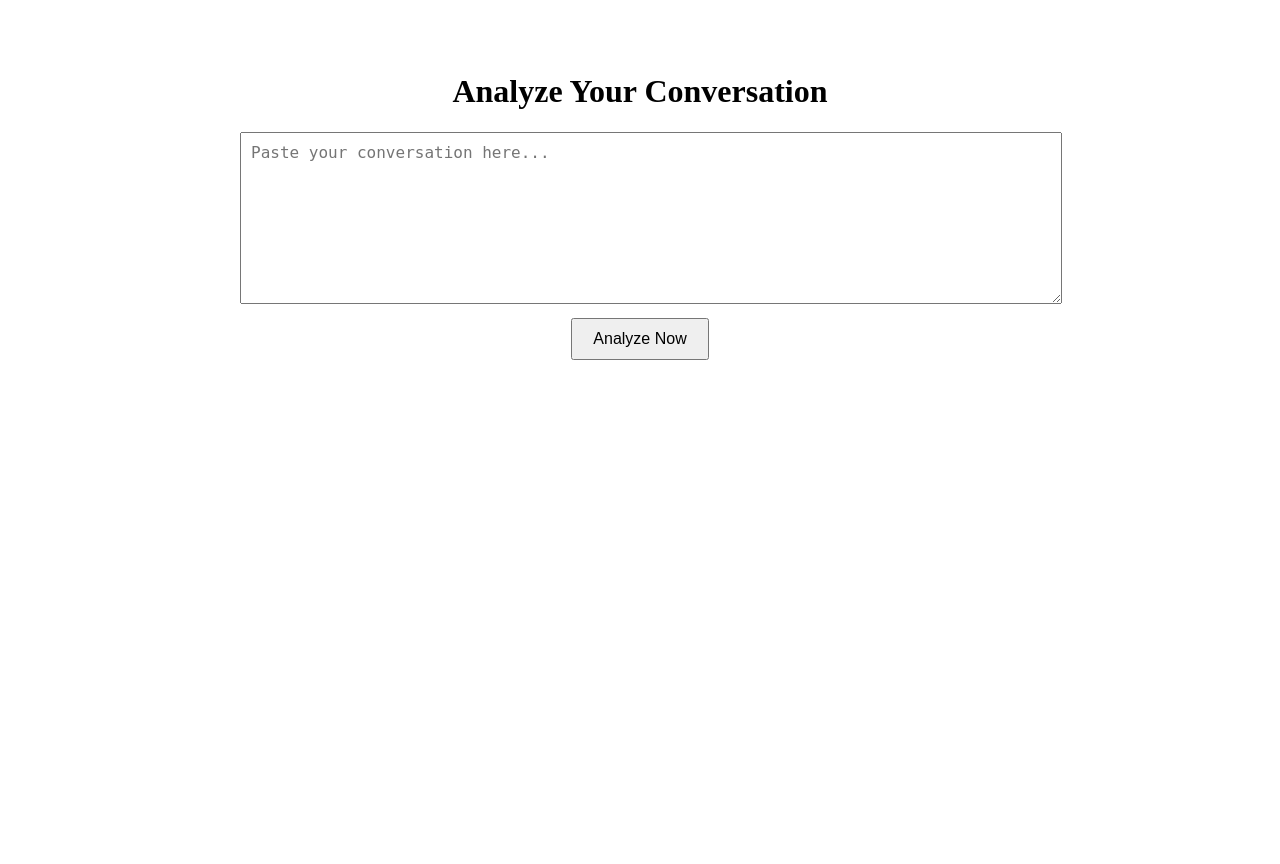
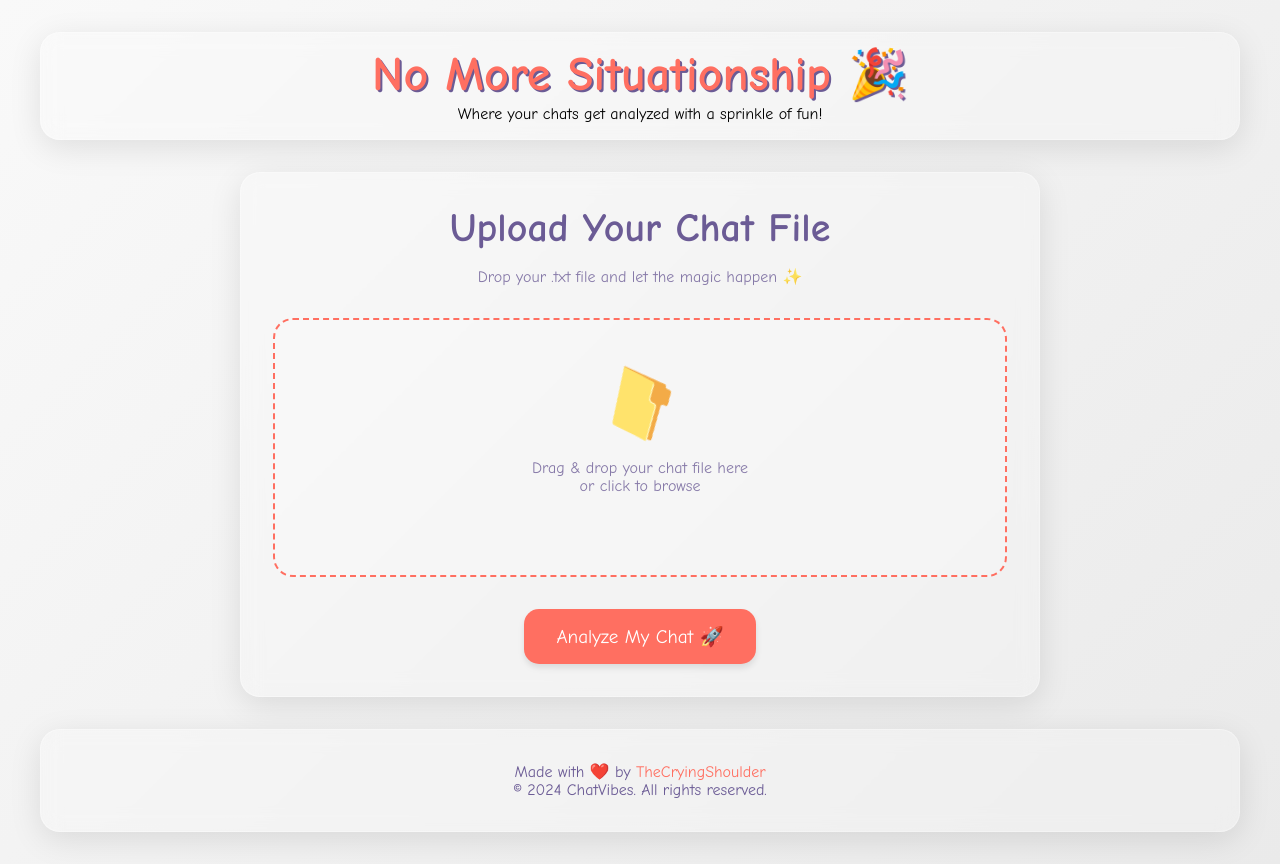
Before and after one commit to Pradyumna-yes/RedFlag, a Flask app: page / in a window 1280 px wide; the page is wider, and only the part inside the window is pictured. Before the commit the page ends 360 px from the top of that part, so only its background shows below. Run offline with Flask 3, Linux system fonts and the light colour scheme.

Commit message:
Update index.html

```diff
--- a/templates/index.html
+++ b/templates/index.html
@@ -3,90 +3,306 @@
 <head>
     <meta charset="UTF-8">
     <meta name="viewport" content="width=device-width, initial-scale=1.0">
-    <title>Relationship Analyzer</title>
+    <title>No More Situationship - Fun Chat Analyzer</title>
+    <script src="https://cdn.jsdelivr.net/npm/chart.js"></script>
+    <script src="https://cdnjs.cloudflare.com/ajax/libs/animejs/3.2.1/anime.min.js"></script>
     <style>
-        .container { max-width: 800px; margin: 2rem auto; padding: 20px; text-align: center; }
-        textarea { width: 100%; height: 150px; padding: 10px; font-size: 16px; }
-        button { padding: 10px 20px; margin-top: 10px; font-size: 16px; cursor: pointer; }
-        .result { margin-top: 20px; padding: 15px; background: #f5f5f5; display: none; }
-        .error { color: red; margin-top: 10px; }
-        .loading { font-style: italic; color: gray; }
+        :root {
+            --primary: #ff6f61; /* Coral */
+            --secondary: #6b5b95; /* Purple */
+            --accent: #88b04b; /* Green */
+            --bg: linear-gradient(135deg, #f9f9f9, #eaeaea);
+            --glass: rgba(255, 255, 255, 0.2);
+            --shadow: 0 8px 32px rgba(0, 0, 0, 0.1);
+        }
+
+        * {
+            box-sizing: border-box;
+            margin: 0;
+            padding: 0;
+            font-family: 'Comic Neue', cursive, sans-serif;
+        }
+
+        body {
+            background: var(--bg);
+            min-height: 100vh;
+            display: flex;
+            flex-direction: column;
+            align-items: center;
+            justify-content: center;
+            padding: 2rem;
+        }
+
+        /* Glass Morphism Effect */
+        .glass {
+            background: var(--glass);
+            backdrop-filter: blur(10px);
+            border-radius: 20px;
+            border: 1px solid rgba(255, 255, 255, 0.3);
+            box-shadow: var(--shadow);
+        }
+
+        /* Header Styles */
+        header {
+            width: 100%;
+            max-width: 1200px;
+            padding: 1rem;
+            text-align: center;
+            margin-bottom: 2rem;
+        }
+
+        .logo {
+            font-size: 3rem;
+            font-weight: bold;
+            color: var(--primary);
+            text-shadow: 2px 2px 0 var(--secondary);
+            animation: float 3s ease-in-out infinite;
+        }
+
+        @keyframes float {
+            0%, 100% { transform: translateY(0); }
+            50% { transform: translateY(-10px); }
+        }
+
+        /* Main Upload Section */
+        .upload-section {
+            width: 100%;
+            max-width: 800px;
+            padding: 2rem;
+            text-align: center;
+            margin-bottom: 2rem;
+        }
+
+        .upload-section h1 {
+            font-size: 2.5rem;
+            color: var(--secondary);
+            margin-bottom: 1rem;
+        }
+
+        .upload-section p {
+            color: var(--secondary);
+            opacity: 0.8;
+            margin-bottom: 2rem;
+        }
+
+        .file-input-wrapper {
+            position: relative;
+            margin: 2rem 0;
+        }
+
+        .file-input {
+            opacity: 0;
+            position: absolute;
+            width: 100%;
+            height: 100%;
+            cursor: pointer;
+        }
+
+        .upload-box {
+            border: 2px dashed var(--primary);
+            border-radius: 20px;
+            padding: 3rem 2rem;
+            transition: all 0.3s ease;
+            background: var(--glass);
+            cursor: pointer;
+        }
+
+        .upload-box:hover {
+            background: rgba(255, 111, 97, 0.1);
+            border-color: var(--accent);
+        }
+
+        .upload-icon {
+            font-size: 4rem;
+            color: var(--primary);
+            margin-bottom: 1rem;
+            animation: spin 5s linear infinite;
+        }
+
+        @keyframes spin {
+            0% { transform: rotate(0); }
+            100% { transform: rotate(360deg); }
+        }
+
+        .analyze-btn {
+            background: var(--primary);
+            color: white;
+            border: none;
+            padding: 1rem 2rem;
+            border-radius: 15px;
+            font-size: 1.2rem;
+            cursor: pointer;
+            transition: all 0.3s ease;
+            box-shadow: 0 4px 6px rgba(0, 0, 0, 0.1);
+        }
+
+        .analyze-btn:hover {
+            transform: translateY(-2px);
+            box-shadow: 0 6px 12px rgba(0, 0, 0, 0.2);
+            background: var(--secondary);
+        }
+
+        /* Results Section */
+        .results-section {
+            width: 100%;
+            max-width: 800px;
+            padding: 2rem;
+            margin-top: 2rem;
+            display: none;
+        }
+
+        .results-section h2 {
+            color: var(--secondary);
+            margin-bottom: 1rem;
+        }
+
+        #analysis-content {
+            color: var(--secondary);
+            font-size: 1.1rem;
+        }
+
+        /* Footer Styles */
+        footer {
+            width: 100%;
+            max-width: 1200px;
+            padding: 2rem;
+            text-align: center;
+            margin-top: auto;
+            color: var(--secondary);
+        }
+
+        footer a {
+            color: var(--primary);
+            text-decoration: none;
+            transition: opacity 0.3s ease;
+        }
+
+        footer a:hover {
+            opacity: 0.8;
+        }
+
+        /* Notification Styles */
+        .notification {
+            position: fixed;
+            bottom: 20px;
+            right: 20px;
+            padding: 1rem 2rem;
+            border-radius: 10px;
+            color: white;
+            font-weight: bold;
+            animation: slideIn 0.5s ease-out;
+        }
+
+        .notification.success {
+            background: #88b04b;
+        }
+
+        .notification.error {
+            background: #ff6f61;
+        }
+
+        @keyframes slideIn {
+            from { transform: translateX(100%); }
+            to { transform: translateX(0); }
+        }
     </style>
+    <link href="https://fonts.googleapis.com/css2?family=Comic+Neue:wght@400;700&display=swap" rel="stylesheet">
 </head>
 <body>
-    <div class="container">
-        <h1>Analyze Your Conversation</h1>
-        <textarea id="conversation" placeholder="Paste your conversation here..."></textarea>
-        <button onclick="analyze()">Analyze Now</button>
+    <header class="glass">
+        <div class="logo">No More Situationship 🎉</div>
+        <p>Where your chats get analyzed with a sprinkle of fun!</p>
+    </header>
 
-        <p id="loading" class="loading" style="display: none;">Analyzing... Please wait.</p>
-        <p id="error" class="error"></p>
+    <div class="upload-section glass">
+        <h1>Upload Your Chat File</h1>
+        <p>Drop your .txt file and let the magic happen ✨</p>
 
-        <div class="result" id="results">
-            <h3>Analysis Results:</h3>
-            <div id="relationship"></div>
-            <div id="sentiment"></div>
-            <div id="intentions"></div>
-            <div id="topics"></div>
+        <div class="file-input-wrapper">
+            <input type="file"
+                   id="fileInput"
+                   class="file-input"
+                   accept=".txt"
+                   onchange="handleFileSelect(event)">
+            <div class="upload-box" onclick="document.getElementById('fileInput').click()">
+                <div class="upload-icon">📁</div>
+                <p>Drag & drop your chat file here<br>or click to browse</p>
+                <p id="fileName" style="margin-top: 1rem; color: var(--primary);"></p>
+            </div>
         </div>
+
+        <button class="analyze-btn" onclick="analyze()">
+            Analyze My Chat 🚀
+        </button>
     </div>
 
+    <div class="results-section glass" id="results">
+        <h2>Analysis Results:</h2>
+        <div id="analysis-content"></div>
+    </div>
+
+    <footer class="glass">
+        <p>Made with ❤️ by <a href="#your-link">TheCryingShoulder</a></p>
+        <p>© 2024 ChatVibes. All rights reserved.</p>
+    </footer>
+
     <script>
+        // File Handling
+        function handleFileSelect(event) {
+            const file = event.target.files[0];
+            if (file) {
+                document.getElementById('fileName').textContent = file.name;
+                showNotification('File uploaded successfully! 🎉', 'success');
+            }
+        }
+
         async function analyze() {
-            const conversation = document.getElementById('conversation').value.trim();
-            const resultsDiv = document.getElementById('results');
-            const loadingText = document.getElementById('loading');
-            const errorText = document.getElementById('error');
-
-            if (!conversation) {
-                errorText.textContent = "Please enter a conversation.";
-                resultsDiv.style.display = "none";
+            const fileInput = document.getElementById('fileInput');
+            if (!fileInput.files.length) {
+                showNotification('Please select a file first!', 'error');
                 return;
             }
 
-            // Clear previous results and show loading
-            errorText.textContent = "";
-            resultsDiv.style.display = "none";
-            loadingText.style.display = "block";
+            const file = fileInput.files[0];
+            const text = await file.text();
 
-            try {
-                const response = await fetch('http://127.0.0.1:5000/analyze', {
-                    method: 'POST',
-                    headers: { 'Content-Type': 'application/json' },
-                    body: JSON.stringify({ text: conversation }) // Fixed key to "text"
-                });
+			console.log("📤 Sending to API:", text); // Debugging log
 
-                if (!response.ok) {
-                    throw new Error("Server error. Please try again later.");
-                }
+            const response = await fetch('/analyze', {
+                method: 'POST',
+                headers: { 'Content-Type': 'application/json' },
+                body: JSON.stringify({ text: text })
+            });
 
-                const data = await response.json();
+            if (!response.ok) {
+                showNotification('Analysis failed', 'error');
+                return;
+            }
 
-                // Hide loading
-                loadingText.style.display = "none";
+            const data = await response.json();
+			 console.log("✅ API Response:", data); // Debugging log
+            // ✅ Ensure results section is visible
+    const resultsSection = document.getElementById('results');
+    resultsSection.style.display = 'block';
 
-                // Display results
-                resultsDiv.style.display = "block";
-                document.getElementById('relationship').innerHTML = `
-                    <strong>Relationship Type:</strong> <br>${data.relationship_type.replace(/\*\*(.*?)\*\*/g, '<b>$1</b>').replace(/###/g, '<br><b>').replace(/---/g, '<hr>')}
-                `;
+    // ✅ Update the results with the analyzed data
+    const analysisContent = document.getElementById('analysis-content');
+    analysisContent.innerHTML = `
+        <strong>Analysis:</strong> <br>
+        <p><b>Relationship Type:</b> ${data.relationship_type}</p>
+        <p><b>Confidence:</b> ${(data.confidence * 100).toFixed(1)}%</p>
+        <p><b>Sentiment:</b> ${data.sentiment} (${data.intensity})</p>
+        <p><b>Intentions:</b> ${data.key_intentions.join(", ")}</p>
+        <p><b>Main Topics:</b> ${data.main_topics.join(", ")}</p>
+    `;
+}
 
-                document.getElementById('sentiment').innerHTML = `
-                    <strong>Sentiment:</strong> ${data.sentiment || "Unknown"} (${(data.intensity || "medium")})
-                `;
-
-                document.getElementById('intentions').innerHTML = `
-                    <strong>Intentions:</strong> ${(data.key_intentions && data.key_intentions.length > 0) ? data.key_intentions.join(', ') : "None detected"}
-                `;
-
-                document.getElementById('topics').innerHTML = `
-                    <strong>Topics:</strong> ${(data.main_topics && data.main_topics.length > 0) ? data.main_topics.join(', ') : "No clear topics"}
-                `;
-
-            } catch (error) {
-                loadingText.style.display = "none";
-                errorText.textContent = error.message;
-            }
+        function showNotification(message, type) {
+            const notification = document.createElement('div');
+            notification.className = `notification ${type}`;
+            notification.textContent = message;
+            document.body.appendChild(notification);
+            setTimeout(() => { notification.remove(); }, 3000);
         }
     </script>
 </body>
```
